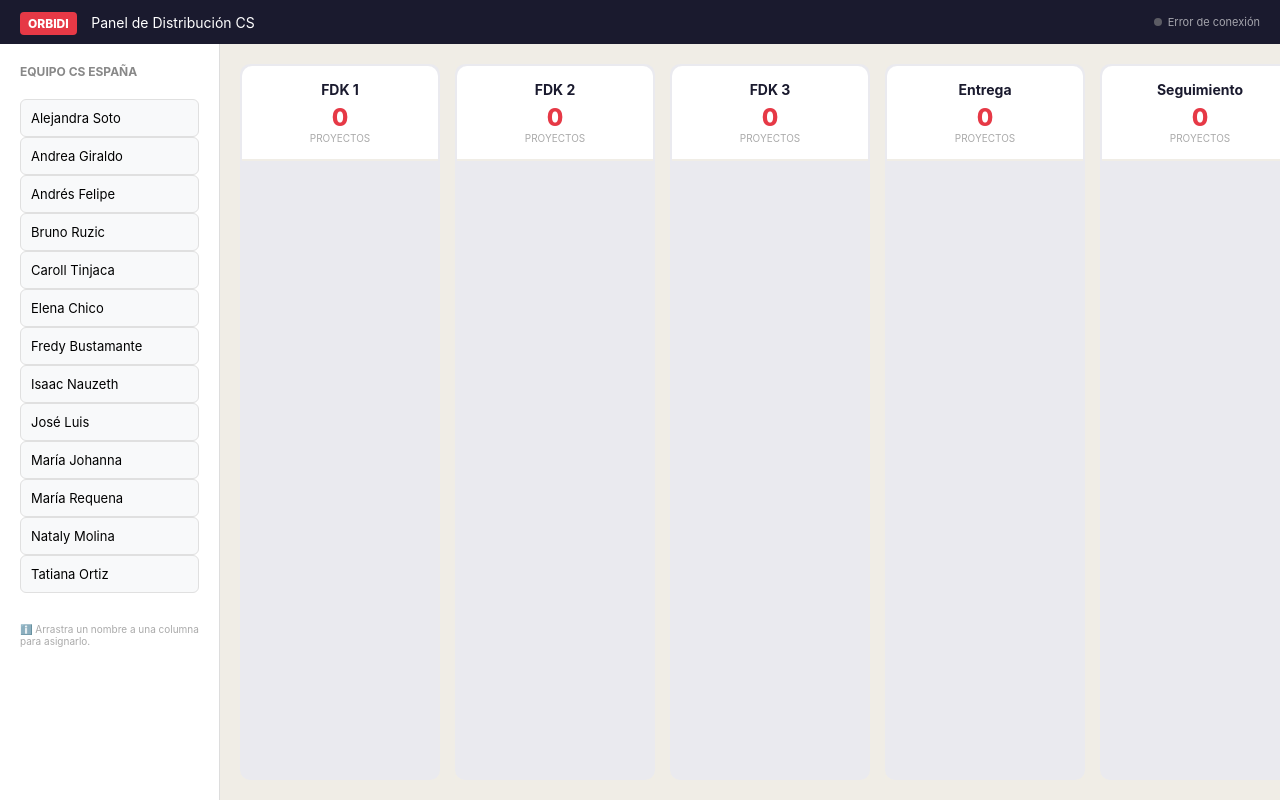
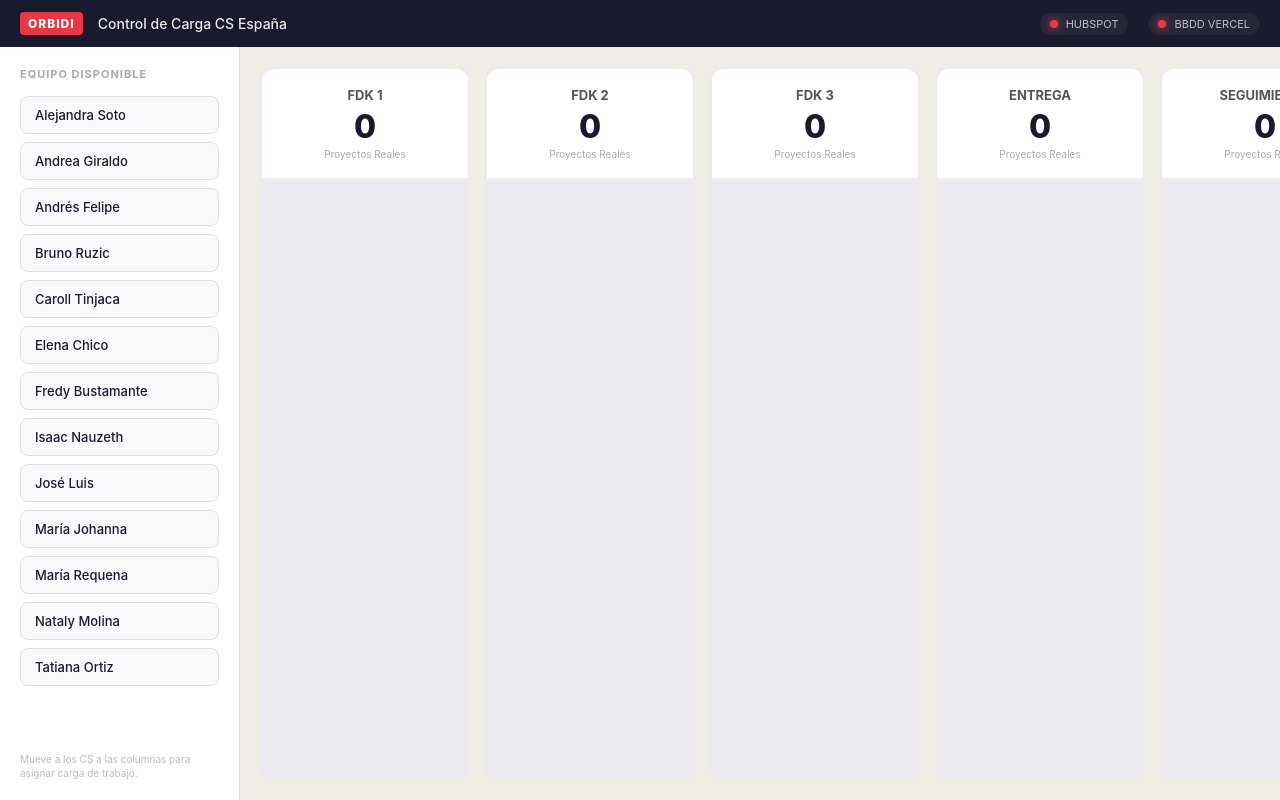
Before and after one commit to brunoruzic-ui/CS-ASSIGNATION, a website: page index.html in a window 1280 px wide. Drawn offline with Linux system fonts and the light colour scheme; no server answers.

Commit message:
Update index.html

```diff
--- a/index.html
+++ b/index.html
@@ -3,76 +3,86 @@
 <head>
 <meta charset="UTF-8">
 <meta name="viewport" content="width=device-width, initial-scale=1.0">
-<title>Orbidi CS — Distribución de Carga</title>
+<title>Orbidi CS — Control de Carga Real</title>
 <style>
-:root { --primary: #1a1a2e; --accent: #e63946; --bg: #f0ede6; }
+:root { --primary: #1a1a2e; --accent: #e63946; --bg: #f0ede6; --ok: #1d9e75; --err: #e63946; }
 *{box-sizing:border-box; margin:0; padding:0; font-family:'Inter', sans-serif;}
 body{background: var(--bg); display: flex; flex-direction: column; height: 100vh; overflow: hidden;}
 
-/* Header */
+/* Header con Doble Status */
 .header{background: var(--primary); padding: 12px 20px; display: flex; justify-content: space-between; align-items: center; color: white;}
-.logo{background: var(--accent); padding: 4px 8px; border-radius: 4px; font-weight: 800; font-size: 12px;}
-.conn-status{font-size: 11px; opacity: 0.6; display: flex; align-items: center; gap: 6px;}
-.dot{width: 8px; height: 8px; border-radius: 50%; background: #888;}
-.dot.ok{background: #1d9e75;}
+.logo{background: var(--accent); padding: 4px 8px; border-radius: 4px; font-weight: 800; font-size: 12px; letter-spacing: 1px;}
+.status-container { display: flex; gap: 20px; }
+.status-item { display: flex; align-items: center; gap: 8px; font-size: 11px; color: rgba(255,255,255,0.7); background: rgba(255,255,255,0.05); padding: 4px 10px; border-radius: 20px; }
+.dot { width: 8px; height: 8px; border-radius: 50%; background: #555; }
+.dot.active { background: var(--ok); box-shadow: 0 0 8px var(--ok); }
+.dot.error { background: var(--err); box-shadow: 0 0 8px var(--err); }
 
-/* Main Layout */
+/* Layout */
 .main-container { display: flex; flex: 1; overflow: hidden; }
+.sidebar { width: 240px; background: white; border-right: 1px solid #ddd; padding: 20px; display: flex; flex-direction: column; }
+.sidebar h3 { font-size: 11px; text-transform: uppercase; color: #aaa; margin-bottom: 15px; letter-spacing: 1px; }
+.cs-list { flex: 1; overflow-y: auto; }
+.cs-card {
+    background: #f8f9fa; border: 1px solid #e0e0e0; padding: 10px 14px; border-radius: 8px;
+    font-size: 13px; cursor: grab; margin-bottom: 8px; transition: all 0.2s;
+    display: flex; align-items: center; font-weight: 500; color: var(--primary);
+}
+.cs-card:hover { border-color: var(--accent); transform: translateX(5px); background: white; }
 
-/* Sidebar: Lista de CS */
-.sidebar { width: 220px; background: white; border-right: 1px solid #ddd; padding: 20px; display: flex; flex-direction: column; gap: 10px; }
-.sidebar h3 { font-size: 12px; text-transform: uppercase; color: #888; margin-bottom: 10px; }
-.cs-card {
-    background: #f8f9fa; border: 1px solid #e0e0e0; padding: 10px; border-radius: 6px;
-    font-size: 13px; cursor: grab; transition: transform 0.2s, box-shadow 0.2s;
-    display: flex; align-items: center; gap: 8px;
+/* Grid de Stages */
+.content { flex: 1; padding: 20px; display: grid; grid-template-columns: repeat(5, 1fr); gap: 15px; overflow-x: auto; }
+.stage-column { background: #eaeaef; border-radius: 12px; display: flex; flex-direction: column; min-width: 210px; border: 2px solid transparent; transition: 0.3s; }
+.stage-column.drag-over { border: 2px dashed var(--accent); background: #fde8ea; }
+
+.stage-header { padding: 18px; background: white; border-radius: 12px 12px 0 0; text-align: center; border-bottom: 2px solid var(--bg); }
+.stage-name { font-weight: 700; font-size: 13px; color: #555; margin-bottom: 8px; text-transform: uppercase; }
+.project-count { font-size: 32px; font-weight: 800; color: var(--primary); line-height: 1; }
+.project-label { font-size: 10px; color: #aaa; margin-top: 5px; }
+
+.assignment-zone { flex: 1; padding: 12px; display: flex; flex-direction: column; gap: 8px; }
+.assigned-cs {
+    background: var(--primary); color: white; padding: 10px 12px; border-radius: 8px;
+    font-size: 12px; display: flex; justify-content: space-between; align-items: center;
+    animation: fadeIn 0.3s ease;
 }
-.cs-card:active { cursor: grabbing; }
-.cs-card:hover { border-color: var(--accent); background: white; box-shadow: 0 2px 5px rgba(0,0,0,0.1); }
+@keyframes fadeIn { from { opacity: 0; transform: translateY(10px); } to { opacity: 1; transform: translateY(0); } }
+.remove-btn { cursor: pointer; font-size: 18px; line-height: 1; opacity: 0.7; }
+.remove-btn:hover { color: var(--accent); opacity: 1; }
 
-/* Content: Stages */
-.content { flex: 1; padding: 20px; display: grid; grid-template-columns: repeat(5, 1fr); gap: 15px; overflow-x: auto; }
-
-.stage-column { background: #eaeaef; border-radius: 10px; display: flex; flex-direction: column; min-width: 200px; border: 2px dashed transparent; transition: all 0.3s; }
-.stage-column.drag-over { border-color: var(--accent); background: #fde8ea; }
-
-.stage-header { padding: 15px; background: white; border-radius: 10px 10px 0 0; border-bottom: 2px solid var(--bg); text-align: center; }
-.stage-name { font-weight: 700; font-size: 14px; color: var(--primary); margin-bottom: 5px; }
-.project-count { font-size: 24px; font-weight: 800; color: var(--accent); }
-.project-label { font-size: 10px; color: #aaa; text-transform: uppercase; }
-
-/* Area de CS Asignados */
-.assignment-zone { flex: 1; padding: 10px; display: flex; flex-direction: column; gap: 8px; overflow-y: auto; }
-.assigned-cs {
-    background: var(--primary); color: white; padding: 8px; border-radius: 6px;
-    font-size: 12px; display: flex; justify-content: space-between; align-items: center;
-}
-.remove-btn { cursor: pointer; opacity: 0.6; font-size: 14px; }
-.remove-btn:hover { opacity: 1; color: var(--accent); }
-
-.toast { position: fixed; bottom: 20px; right: 20px; background: var(--primary); color: white; padding: 10px 20px; border-radius: 8px; font-size: 12px; opacity: 0; transition: 0.3s; pointer-events: none; }
+.toast { position: fixed; bottom: 20px; right: 20px; background: #333; color: white; padding: 12px 20px; border-radius: 8px; font-size: 12px; opacity: 0; transition: 0.3s; z-index: 1000; }
 .toast.show { opacity: 1; }
 </style>
 </head>
 <body>
 
 <div class="header">
-    <div><span class="logo">ORBIDI</span> <span style="margin-left:10px; font-size:14px;">Panel de Distribución CS</span></div>
-    <div class="conn-status">
-        <div class="dot" id="conn-dot"></div>
-        <span id="conn-text">Sincronizando...</span>
+    <div style="display:flex; align-items:center; gap:15px;">
+        <span class="logo">ORBIDI</span>
+        <span style="font-size:14px; font-weight:500; opacity:0.9;">Control de Carga CS España</span>
+    </div>
+    <div class="status-container">
+        <div class="status-item">
+            <div class="dot" id="dot-hs"></div>
+            <span>HUBSPOT</span>
+        </div>
+        <div class="status-item">
+            <div class="dot" id="dot-db"></div>
+            <span>BBDD VERCEL</span>
+        </div>
     </div>
 </div>
 
 <div class="main-container">
     <div class="sidebar">
-        <h3>Equipo CS España</h3>
-        <div id="cs-list"></div>
-        <p style="font-size: 10px; color: #aaa; margin-top: 20px;">ℹ️ Arrastra un nombre a una columna para asignarlo.</p>
+        <h3>Equipo Disponible</h3>
+        <div class="cs-list" id="cs-list"></div>
+        <p style="font-size: 10px; color: #bbb; margin-top: 20px; line-height: 1.4;">
+            Mueve a los CS a las columnas para asignar carga de trabajo.
+        </p>
     </div>
 
-    <div class="content" id="stages-container">
-        </div>
+    <div class="content" id="stages-container"></div>
 </div>
 
 <div class="toast" id="toast"></div>
@@ -80,27 +90,26 @@ body{background: var(--bg); display: flex; flex-direction: column; height: 100vh
 <script>
 const CS_TEAM = ["Alejandra Soto","Andrea Giraldo","Andrés Felipe","Bruno Ruzic","Caroll Tinjaca","Elena Chico","Fredy Bustamante","Isaac Nauzeth","José Luis","María Johanna","María Requena","Nataly Molina","Tatiana Ortiz"];
 
+// Necesitas los IDs internos reales de tus etapas en HubSpot para que el conteo funcione
 const STAGES = [
-    {id: 'fdk1', label: 'FDK 1', hs_id: ''},
-    {id: 'fdk2', label: 'FDK 2', hs_id: ''},
-    {id: 'fdk3', label: 'FDK 3', hs_id: ''},
-    {id: 'entrega', label: 'Entrega', hs_id: ''},
-    {id: 'seguimiento', label: 'Seguimiento', hs_id: ''}
+    {id: 'fdk1', label: 'FDK 1', hs_id: '161854558'},
+    {id: 'fdk2', label: 'FDK 2', hs_id: '161854559'},
+    {id: 'fdk3', label: 'FDK 3', hs_id: '161854560'},
+    {id: 'entrega', label: 'Entrega', hs_id: '161854561'},
+    {id: 'seguimiento', label: 'Seguimiento', hs_id: '161854562'}
 ];
 
-let state = { assignments: {} };
+let state = { assignments: {}, counts: {} };
 
-function showToast(m){ const t=document.getElementById('toast'); t.textContent=m; t.classList.add('show'); setTimeout(()=>t.classList.remove('show'),2000); }
+function showToast(m){ const t=document.getElementById('toast'); t.textContent=m; t.classList.add('show'); setTimeout(()=>t.classList.remove('show'),2500); }
 
-// 1. Inicializar UI
 function initUI() {
     const csList = document.getElementById('cs-list');
-    CS_TEAM.forEach(name => {
+    CS_TEAM.sort().forEach(name => {
         const div = document.createElement('div');
         div.className = 'cs-card';
         div.draggable = true;
         div.textContent = name;
-        div.onselectstart = () => false;
         div.ondragstart = (e) => e.dataTransfer.setData('text/plain', name);
         csList.appendChild(div);
     });
@@ -114,12 +123,10 @@ function initUI() {
             <div class="stage-header">
                 <div class="stage-name">${s.label}</div>
                 <div class="project-count" id="count-${s.id}">0</div>
-                <div class="project-label">Proyectos</div>
+                <div class="project-label">Proyectos Reales</div>
             </div>
             <div class="assignment-zone" id="zone-${s.id}"></div>
         `;
-
-        // Eventos Drag & Drop
         col.ondragover = (e) => { e.preventDefault(); col.classList.add('drag-over'); };
         col.ondragleave = () => col.classList.remove('drag-over');
         col.ondrop = (e) => {
@@ -132,11 +139,9 @@ function initUI() {
     });
 }
 
-// 2. Lógica de Asignación y Base de Datos
 async function assignCS(stageId, name) {
     if (!state.assignments[stageId]) state.assignments[stageId] = [];
     if (state.assignments[stageId].includes(name)) return;
-
     state.assignments[stageId].push(name);
     renderAssignments();
     saveToDB(stageId);
@@ -163,48 +168,54 @@ function renderAssignments() {
 
 async function saveToDB(stageId) {
     try {
-        await fetch('/api/hubspot', {
+        const res = await fetch('/api/hubspot', {
             method: 'POST',
             headers: {'Content-Type': 'application/json'},
-            body: JSON.stringify({
-                action: 'saveStageAssignment', // Ajustado para el nuevo backend
-                stageId: stageId,
-                members: state.assignments[stageId]
-            })
+            body: JSON.stringify({ action: 'saveStageAssignment', stageId: stageId, members: state.assignments[stageId] })
         });
-        showToast("Cambio guardado para el equipo");
-    } catch (e) { showToast("Error al guardar"); }
-}
-
-// 3. Cargar Datos de HubSpot y Redis
-async function loadData() {
-    try {
-        // Pedir a nuestra API que traiga los conteos y las asignaciones de Redis
-        const res = await fetch('/api/hubspot?path=crm/v3/pipelines/2-110970937');
-        const data = await res.json();
-
-        // Mapear IDs de stages y cargar conteos (Simulado para este ejemplo, usa tu lógica de search)
-        // Aquí deberías hacer un fetch por cada stage para sacar el total.
-        STAGES.forEach(async (s, i) => {
-             // Simulación de carga de conteos. En producción aquí va el fetch de totales.
-             document.getElementById(`count-${s.id}`).textContent = Math.floor(Math.random() * 50) + 10;
-        });
-
-        // Cargar asignaciones de la BBDD (Redis)
-        const redisRes = await fetch('/api/hubspot?action=loadAllAssignments');
-        const assignments = await redisRes.json();
-        state.assignments = assignments || {};
-        renderAssignments();
-
-        document.getElementById('conn-dot').className = 'dot ok';
-        document.getElementById('conn-text').textContent = 'Conectado y Sincronizado';
+        if(res.ok) {
+            document.getElementById('dot-db').className = 'dot active';
+            showToast("Guardado en BBDD Vercel");
+        }
     } catch (e) {
-        document.getElementById('conn-text').textContent = 'Error de conexión';
+        document.getElementById('dot-db').className = 'dot error';
     }
 }
 
+async function syncData() {
+    // 1. Cargar Asignaciones de la BBDD (Vercel/Redis)
+    try {
+        const redisRes = await fetch('/api/hubspot?action=loadAllAssignments');
+        if (redisRes.ok) {
+            state.assignments = await redisRes.json();
+            renderAssignments();
+            document.getElementById('dot-db').className = 'dot active';
+        } else { throw new Error(); }
+    } catch (e) { document.getElementById('dot-db').className = 'dot error'; }
+
+    // 2. Cargar Conteos Reales de HubSpot
+    STAGES.forEach(async (s) => {
+        try {
+            const body = {
+                filterGroups: [{ filters: [{ propertyName: 'hs_pipeline_stage', operator: 'EQ', value: s.hs_id }] }],
+                limit: 1
+            };
+            const res = await fetch('/api/hubspot?path=crm/v3/objects/2-110970937/search', {
+                method: 'POST',
+                headers: {'Content-Type': 'application/json'},
+                body: JSON.stringify(body)
+            });
+            if (res.ok) {
+                const data = await res.json();
+                document.getElementById(`count-${s.id}`).textContent = data.total || 0;
+                document.getElementById('dot-hs').className = 'dot active';
+            } else { throw new Error(); }
+        } catch (e) { document.getElementById('dot-hs').className = 'dot error'; }
+    });
+}
+
 initUI();
-loadData();
+syncData();
 </script>
 </body>
 </html>
```
